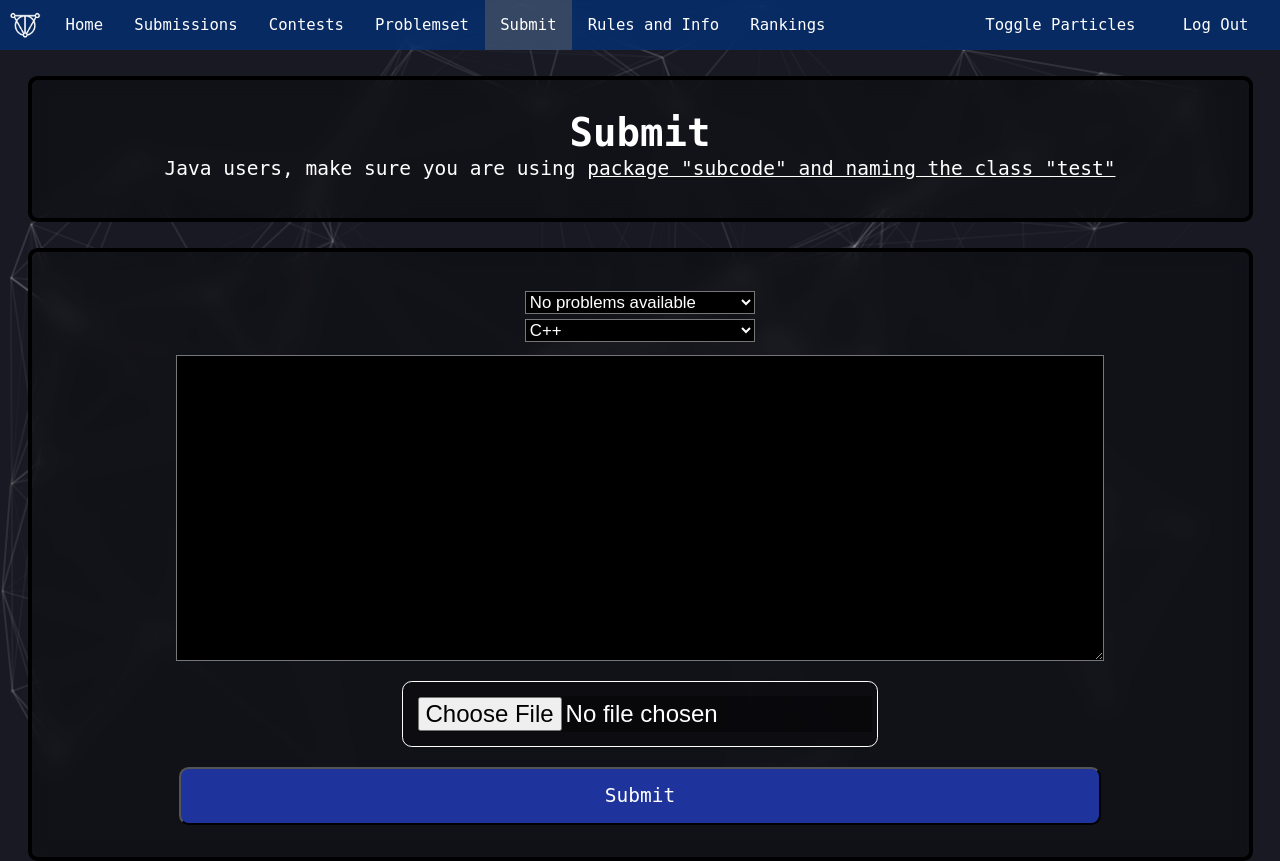
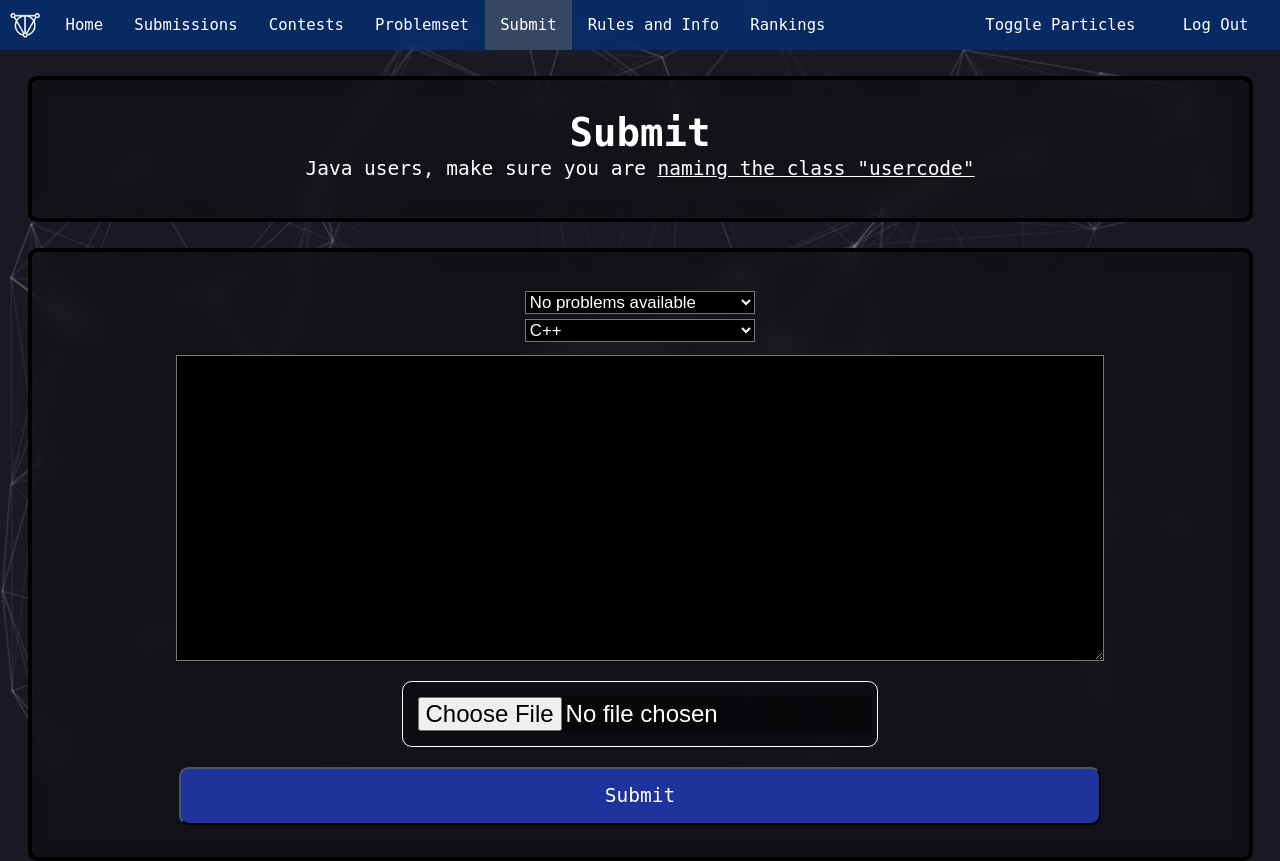
Before and after one commit to zainmarshall/autograder2, a Django app: page /status/submit/ in a window 1280 px wide. Run offline with Django 5.2, Linux system fonts and the light colour scheme; the visitor is signed in with stand-in values (Sample User, id 1); data that the repository does not hold is empty; parts of the project's set-up code (start-up, migrations or seed data) failed here and were passed over.

Commit message:
update java message

```diff
--- a/autograder/templates/runtests/submit.html
+++ b/autograder/templates/runtests/submit.html
@@ -14,9 +14,9 @@
 <div class="main-block">
     <div class="title">Submit</div>
     <div class="problem-text">
-        Java users, make sure you are using
+        Java users, make sure you are
         <a href="https://docs.google.com/document/d/17r0fh2rezqDhNoCoUtwVtExn8hRml0BjeAqxQZk9MCs/edit?usp=sharing" target="_blank">
-            package "subcode" and naming the class "test"
+        naming the class "usercode"
         </a>
     </div>
 </div>
```
